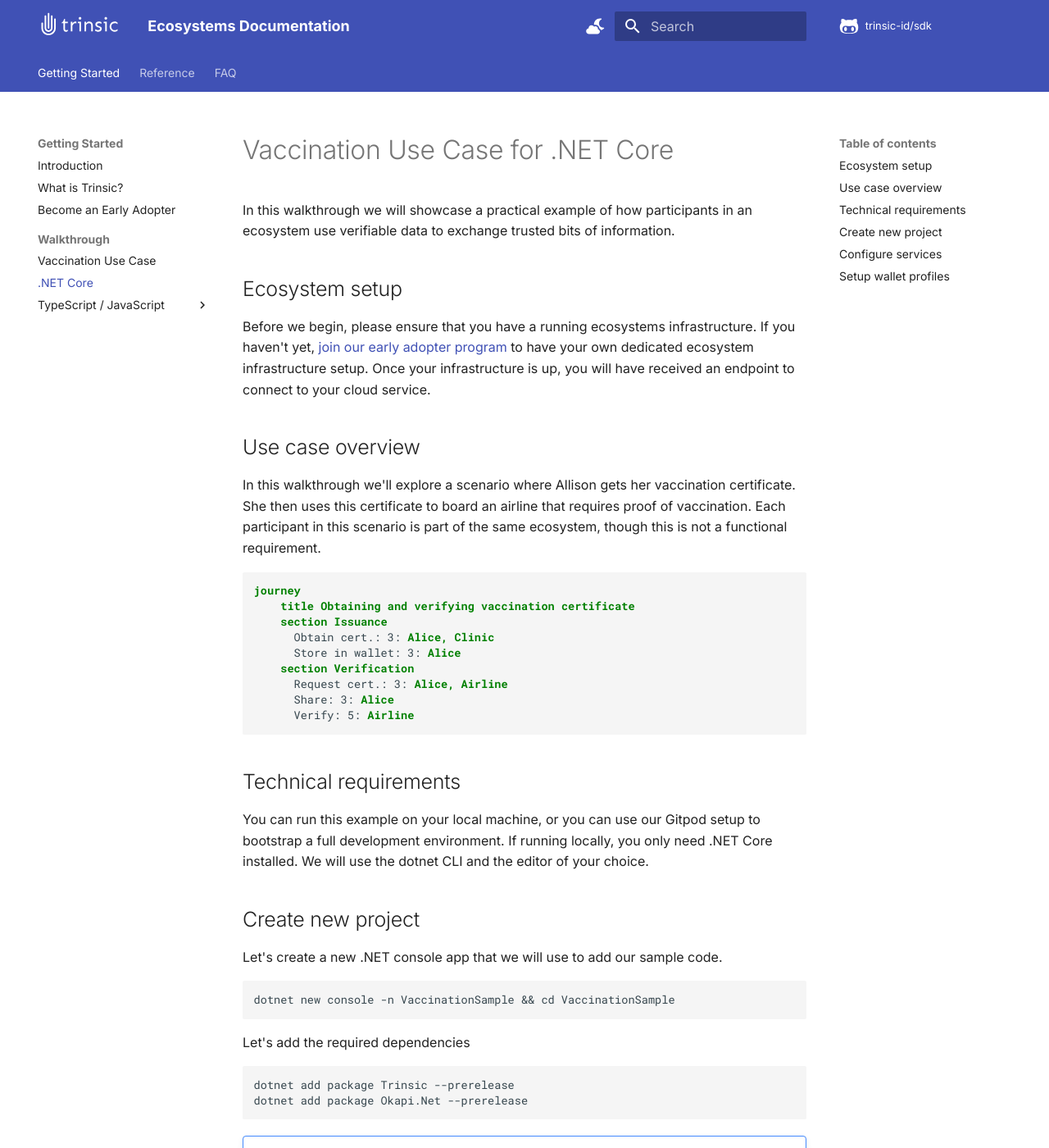
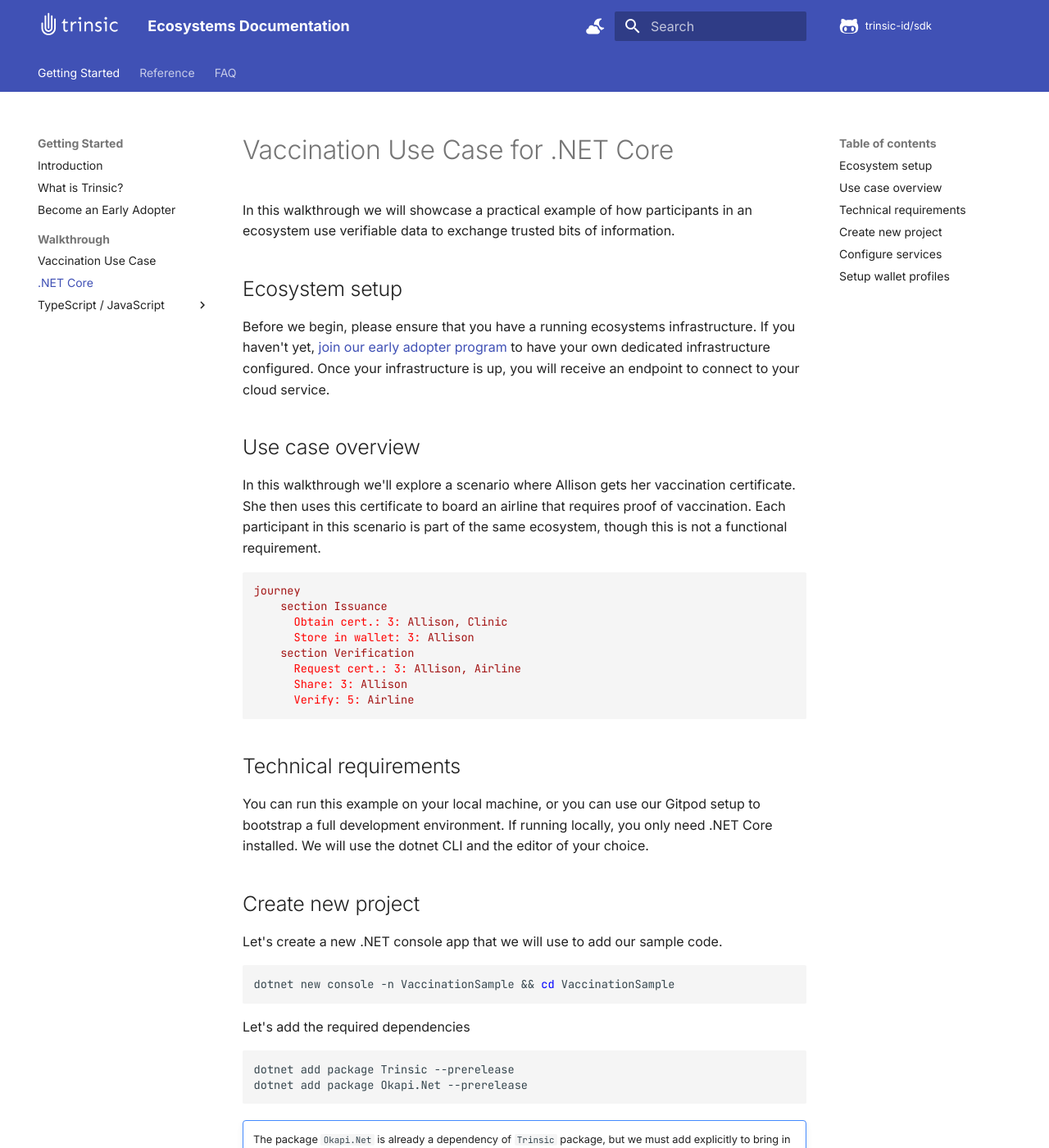
Before and after one commit to trinsic-id/v2-sdk, an MkDocs documentation site: the page built from docs/walkthrough/vaccination-net.md, in a window 1280 px wide and 1400 px high. Shown: the whole window at 82% size. Built offline with MkDocs 1.6.1 and Material for MkDocs 9.7.7, drawn with Linux system fonts in a browser that asks for light colours; nearby versions of some CDN libraries; comment, search, counter and statistics services are not loaded; some of the changed text lies outside the part shown.

Commit message:
Committing updates

````diff
--- a/docs/walkthrough/snippets/intro-infrastructure.md
+++ b/docs/walkthrough/snippets/intro-infrastructure.md
@@ -2,5 +2,5 @@
 
 ## Ecosystem setup
 
-Before we begin, please ensure that you have a running ecosystems infrastructure. If you haven't yet, [join our early adopter program](/early-adopter.md) to have your own dedicated ecosystem infrastructure setup.
-Once your infrastructure is up, you will have received an endpoint to connect to your cloud service.
+Before we begin, please ensure that you have a running ecosystems infrastructure. If you haven't yet, [join our early adopter program](/early-adopter.md) to have your own dedicated  infrastructure configured.
+Once your infrastructure is up, you will receive an endpoint to connect to your cloud service.
--- a/docs/walkthrough/snippets/intro-use-case.md
+++ b/docs/walkthrough/snippets/intro-use-case.md
@@ -5,12 +5,11 @@
 
 ```mermaid
 journey
-    title Obtaining and verifying vaccination certificate
     section Issuance
-      Obtain cert.: 3: Alice, Clinic
-      Store in wallet: 3: Alice
+      Obtain cert.: 3: Allison, Clinic
+      Store in wallet: 3: Allison
     section Verification
-      Request cert.: 3: Alice, Airline
-      Share: 3: Alice
+      Request cert.: 3: Allison, Airline
+      Share: 3: Allison
       Verify: 5: Airline
 ```
--- a/docs/walkthrough/vaccination-net.md
+++ b/docs/walkthrough/vaccination-net.md
@@ -42,9 +46,9 @@
 ```csharp
 // SETUP ACTORS
 // Create 3 different profiles for each participant in the scenario
-var alice = await walletService.CreateWallet();
+var allison = await walletService.CreateWallet();
 var clinic = await walletService.CreateWallet();
-var venue = await walletService.CreateWallet();
+var airline = await walletService.CreateWallet();
 ```
 
 
--- a/mkdocs.yml
+++ b/mkdocs.yml
@@ -38,6 +38,7 @@
     repo: fontawesome/brands/github-alt
   font:
     text: Inter
+    code: JetBrains Mono
   palette:
     - media: "(prefers-color-scheme: light)"
       scheme: default
@@ -77,7 +78,7 @@
   - https://cdnjs.cloudflare.com/ajax/libs/highlight.js/10.7.2/highlight.min.js
   - javascripts/config.js
 extra_css:
-  - https://cdnjs.cloudflare.com/ajax/libs/highlight.js/10.7.2/styles/idea.min.css
+  - https://cdnjs.cloudflare.com/ajax/libs/highlight.js/10.7.2/styles/vs.min.css
   - _static/extra.css
 
 extra:
````
Also changed, not shown: other parts of docs/walkthrough/vaccination-net.md (+4 -0 lines), 1 other file.
